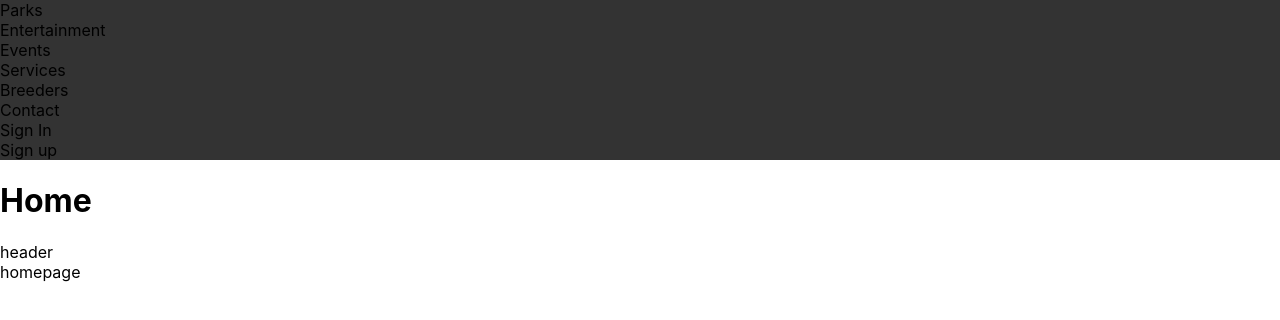
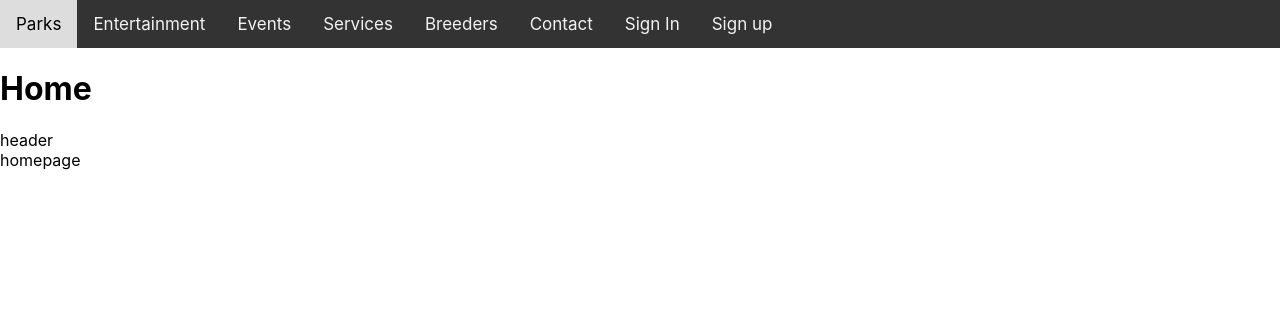
Before and after one commit to QingwenZeng123/doogle, a React (Create React App) app: page / in a window 1280 px wide. Shown: the top 320 px of the page. Built offline with nearby package versions, Linux system fonts and the light colour scheme.

Commit message:
styling topbar

```diff
--- a/src/topbar.css
+++ b/src/topbar.css
@@ -4,7 +4,7 @@
 }
 
 /* Style the links inside the navigation bar */
-.topnav a {
+.topnav div {
   float: left;
   color: #f2f2f2;
   text-align: center;
@@ -14,7 +14,7 @@
 }
 
 /* Change the color of links on hover */
-.topnav a:hover {
+.topnav div:hover {
   background-color: #ddd;
   color: black;
 }
```
